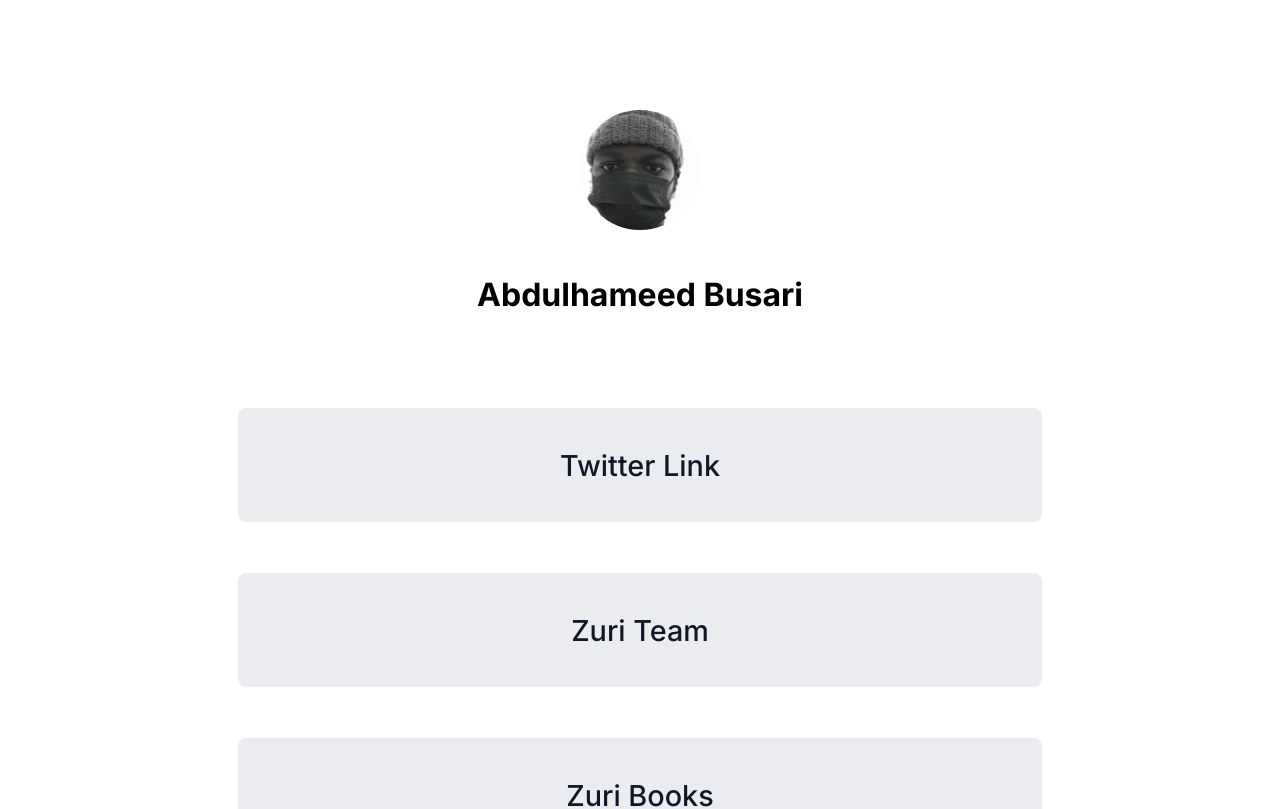
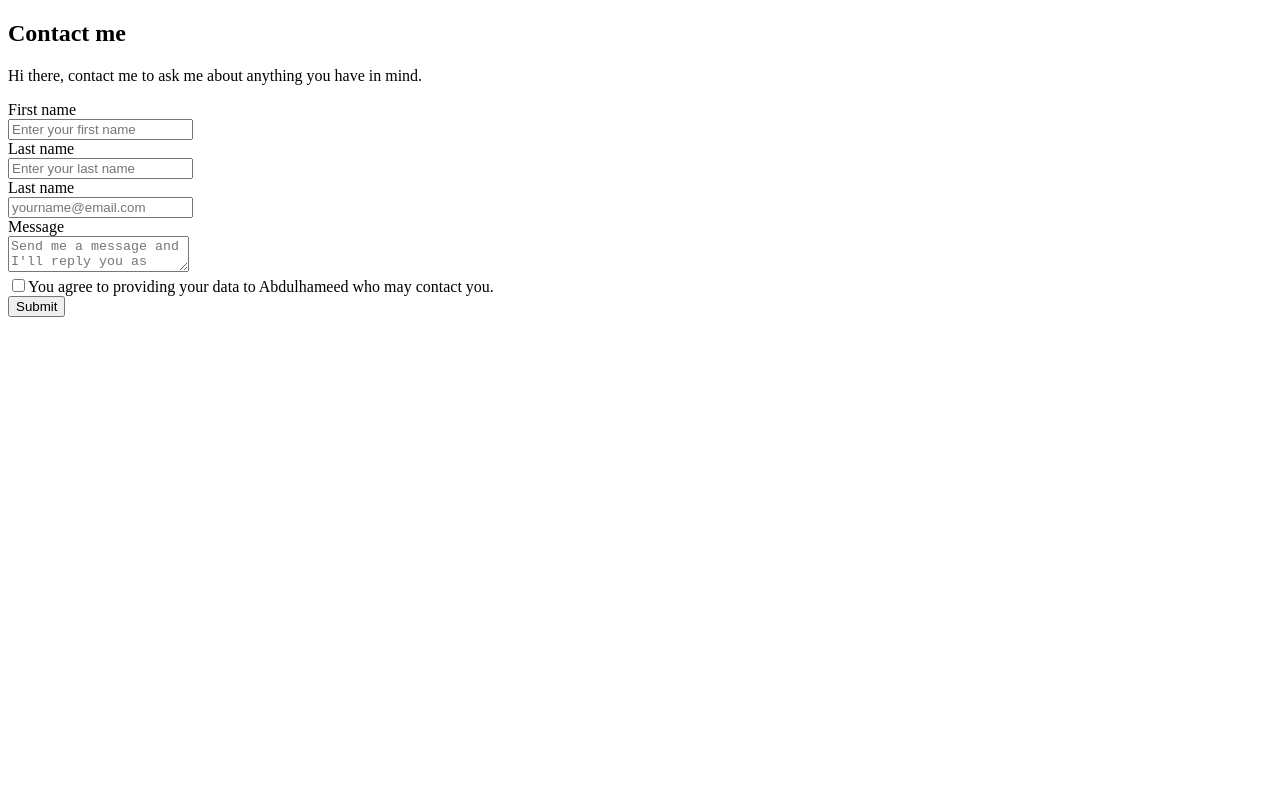
Before and after one commit to 0xlarmideh/hngi9-Frontend-task-1-, a React (Vite) app: page /contact in a window 1280 px wide. Shown: the top 809 px of the page. Built offline with nearby package versions, Linux system fonts and the light colour scheme.

Commit message:
Feat: Created the contact page structure with nested routes implemented.

```diff
--- a/package.json
+++ b/package.json
@@ -12,13 +12,14 @@
   "author": "",
   "license": "ISC",
   "dependencies": {
+    "react-router-dom": "^6.4.3"
   },
   "devDependencies": {
     "@types/react": "^18.0.15",
     "@types/react-dom": "^18.0.6",
     "@vitejs/plugin-react": "^2.0.0",
     "react": "^18.2.0",
-		"react-dom": "^18.2.0",
+    "react-dom": "^18.2.0",
     "typescript": "^4.7.4",
     "typescript-language-server": "^0.11.2",
     "vite": "^3.1.4"
--- a/src/App.css
+++ b/src/App.css
@@ -22,6 +22,10 @@ main {
   font-size: 2rem;
   line-height: 3rem;
   margin: 2.4rem 0 5.6rem 0
+}
+
+#slack {
+  display:none;
 }
 
 .links-section {
--- a/src/App.jsx
+++ b/src/App.jsx
@@ -1,10 +1,15 @@
 import './App.css'
 import MainContents from './main-contents'
+import Contact from './components/contact'
+import { BrowserRouter, Routes, Route} from "react-router-dom";
 
 export default function App() {
   return (
-    <main>
-      <MainContents />
-    </main>
+    <BrowserRouter>
+      <Routes>
+        <Route path="/" element={<MainContents/>} />
+        <Route path="/contact" element={<Contact/>} />
+      </Routes>
+    </BrowserRouter>
   )
 }
--- /dev/null
+++ b/src/components/contact.jsx
@@ -0,0 +1,36 @@
+export default function Contact () {
+
+  return (
+    <section className="contact-page">
+      <h1 id="contact-h1">Contact me</h1>
+      <p id="contact-description">Hi there, contact me to ask me about anything you have in mind.</p>
+      <div className="contact-form-container">
+        <form className="contact-form">
+          <div className="grid-2">
+            <div className="grid-items">
+              <label for="fname">First name</label><br></br>
+              <input type="text" id="first_name" name="fname" placeholder="Enter your first name"></input></div>
+            <div className="grid-items">
+              <label for="lname">Last name</label><br></br>
+              <input type="text" id="last_name" name="lname" placeholder="Enter your last name"></input>
+            </div>
+          </div>
+          <div className="grid-items">
+              <label for="email">Last name</label><br></br>
+              <input type="text" id="email" name="email" placeholder="yourname@email.com"></input>
+            </div>
+          <div className="grid-items">
+              <label for="message">Message</label><br></br>
+              <textarea type="text" id="message" name="message" placeholder="Send me a message and I'll reply you as soon as possible..."></textarea>
+          </div>
+          <div className="checkbox">
+              <input type="checkbox" id="checkbox" name="checkbox"></input>
+              <label for="checkbox">You agree to providing your data to Abdulhameed who may contact you.</label><br></br>
+          </div>
+          <input id="btn__submit" type="submit" label="Submit"></input>
+
+        </form>
+      </div>
+    </section>
+  )
+}
--- a/src/main-contents.jsx
+++ b/src/main-contents.jsx
@@ -1,9 +1,13 @@
+import { Link } from 'react-router-dom'
+
 export default function MainContents() {
   return (
+    <main>
       <div className="main-contents">
         <div className="profile-section">
           <img id="profile__img" src="/avi.jpg"></img>
           <div id="profile__name">Abdulhameed Busari</div>
+          <div id="slack">larmideh</div>
         </div>
         <div className="links-section">
           <a className="links" id="twitter" href="https://twitter.com/0xlarmideh">Twitter Link</a>
@@ -12,7 +16,9 @@ export default function MainContents() {
           <a className="links" id="book__python" href="https://books.zuri.team/python-for-beginners?ref_id=<0x>">Python Books</a>
           <a className="links" id="pitch" href="https://background.zuri.team">Background Check for Coders</a>
           <a className="links" id="book__design" href="https://books.zuri.team/design-rules">Design Books</a>
+          <Link className="links" id="contact" to="./contact">Contact me</Link>
         </div>
       </div>
+    </main>
   )
 }
```
Also changed, not shown: 1 other file (tests, documents, lock files or other folders). Lines whose indentation alone changed are shown as unchanged.
